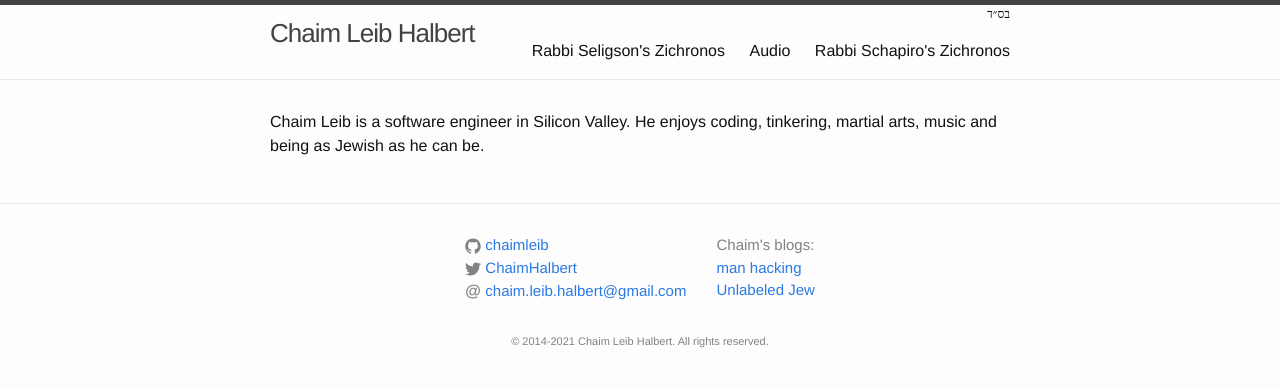
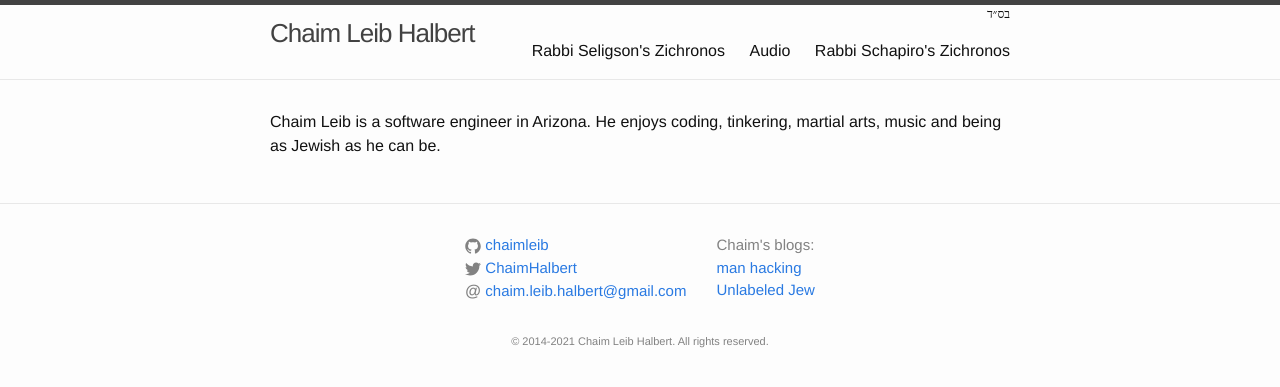
Before and after one commit to chaimleib/chaimleib.github.io, a Jekyll site: the page built from index.html, in a window 1280 px wide. Shown: the top 387 px of the page. Built offline with Jekyll 4.4.1, drawn with Linux system fonts in a browser that asks for light colours.

Commit message:
upd my location

```diff
--- a/_config.yml
+++ b/_config.yml
@@ -3,7 +3,7 @@
 ogTitle: Chaim Leib
 author: Chaim Leib Halbert
 email: chaim.leib.halbert@gmail.com
-description: Chaim Leib is a software engineer in Silicon Valley. He enjoys coding, tinkering, martial arts, music and being as Jewish as he can be.
+description: Chaim Leib is a software engineer in Arizona. He enjoys coding, tinkering, martial arts, music and being as Jewish as he can be.
 baseurl: "" # the subpath of your site, e.g. /blog/
 url: "https://chaimleib.github.io" # the base hostname & protocol for your site
 lang: en
```
